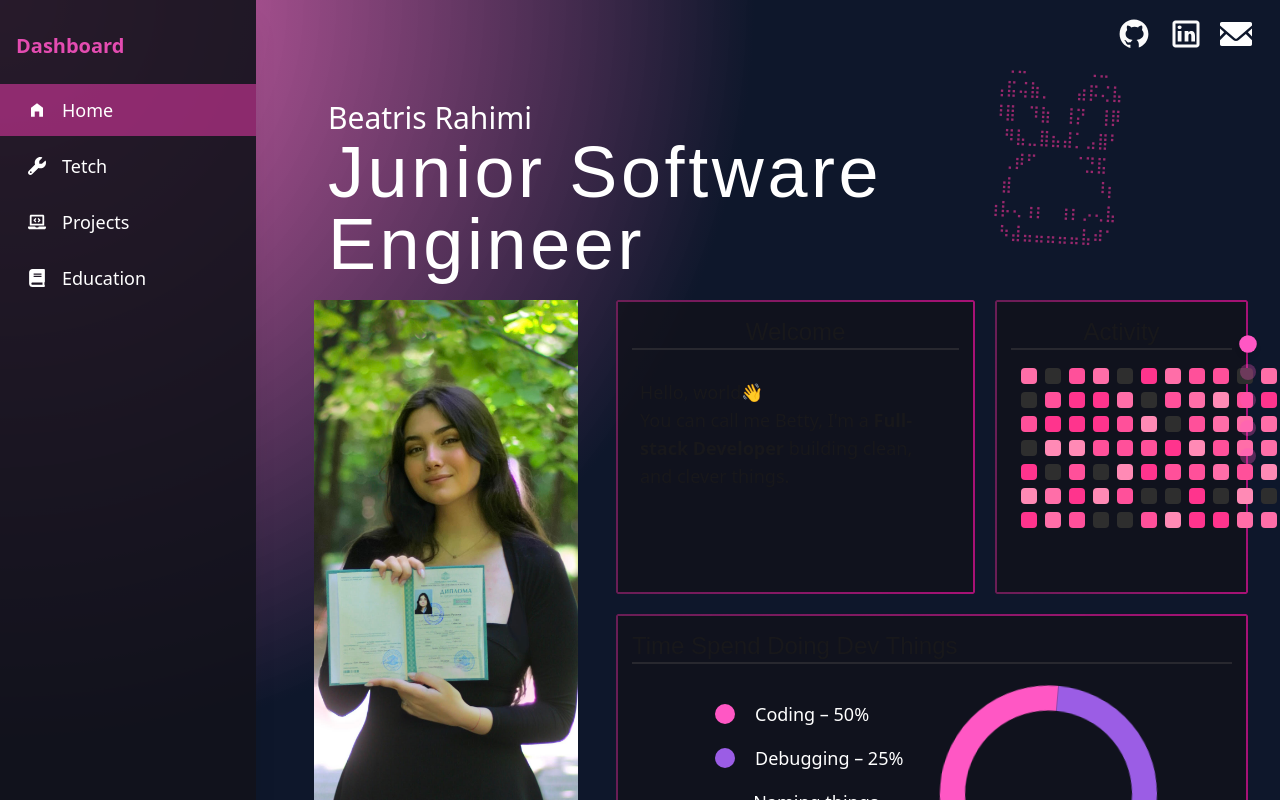
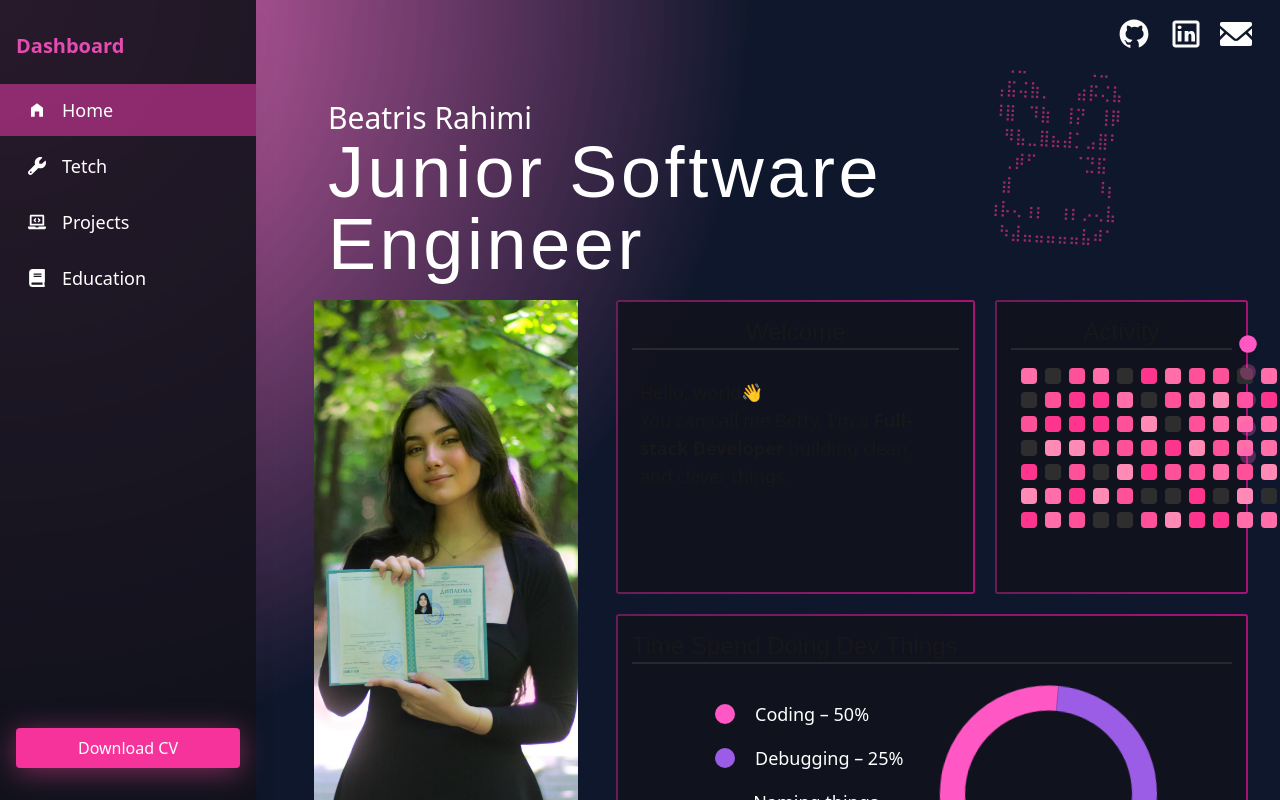
Before and after one commit to BeatrisRah/Portfolio, a React (Vite) app: page / in a window 1280 px wide. Shown: the top 800 px of the page. Built offline with nearby package versions, Linux system fonts and the light colour scheme; a web font is replaced by a local one.

Commit message:
Download button

```diff
--- a/src/components/sidebar/SideNavBar.jsx
+++ b/src/components/sidebar/SideNavBar.jsx
@@ -24,6 +24,14 @@ export default function Sidebar() {
                 {navLinks.map(el => <SideBarItem key={el.path} {...el} />)}
 
             </nav>
+            <div className="mt-auto p-4">
+                <button className="w-full btn-glow px-4 py-2 bg-pink-500 text-white rounded hover:bg-pink-600 transition">
+                <a
+                href="/Beatris_CV.pdf"
+                download
+                >Download CV</a>
+                </button>
+            </div>
         </div>
 
     );
--- a/src/index.css
+++ b/src/index.css
@@ -86,3 +86,9 @@ border-radius: 3px;
 padding: 10px;
 box-sizing: border-box;
 }
+
+
+.btn-glow{
+  box-shadow: 0px 4px 29px 0px rgba(236, 72, 153, 0.5);
+
+}
```
Also changed, not shown: 1 other file (tests, documents, lock files or other folders).
